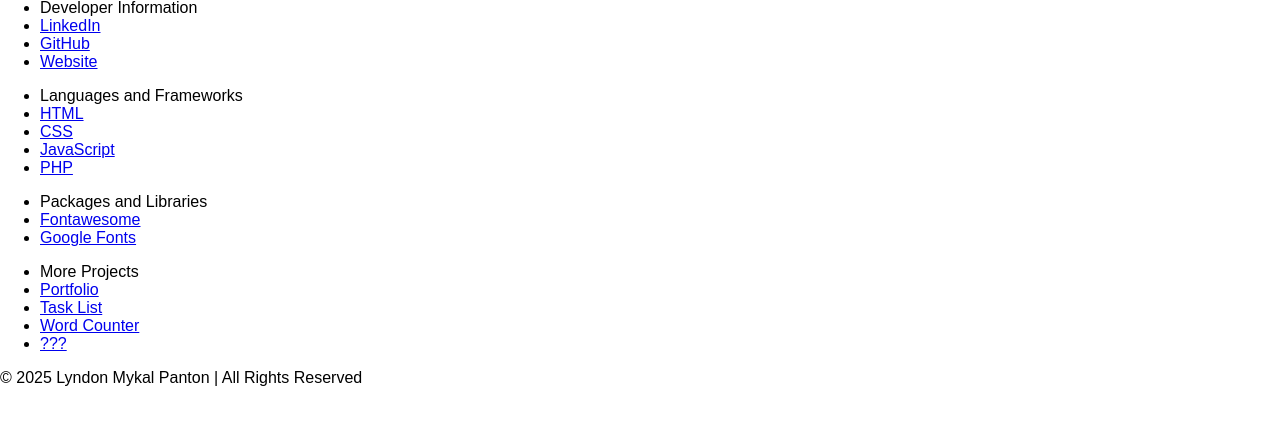
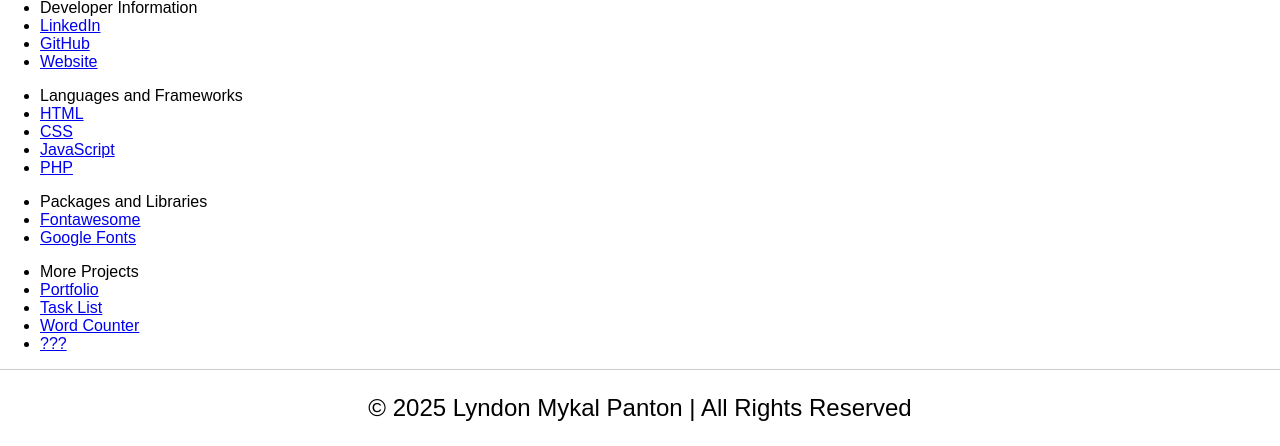
Before and after one commit to lyndonpanton/word-counter, a PHP site: page / in a window 1280 px wide. Shown: the part 857-1303 px from the top of the page. Before the commit the page ends 1243 px from the top, so only its background shows below. Run offline with PHP 8.4, Linux system fonts and the light colour scheme; some web fonts are replaced.

Commit message:
Styled copyright content

```diff
--- a/web/css/styles.css
+++ b/web/css/styles.css
@@ -42,6 +42,7 @@ main {
     height: 80%;
 }
 
+/* Counter */
 #counter {
     margin-left: 5%;
     margin-right: 5%;
@@ -49,6 +50,7 @@ main {
     width: 20%;
 }
 
+/* Words */
 #words {
     margin-left: 5%;
     margin-right: 5%;
@@ -66,8 +68,36 @@ main {
     overflow-y: scroll;
 }
 
-/* Counter */
+/* Footer *********************************************************************/
+footer {
 
-/* Input */
+}
 
-/* Footer *********************************************************************/
+#project {
+
+}
+
+.project-list {
+
+}
+
+.project-list-item {
+
+}
+
+.project-list-heading {
+
+}
+
+#data {
+
+}
+
+#copyright {
+    margin: 0;
+    border-top: 1px solid #CDCDCD;
+    padding: 3vh 0;
+
+    font-size: 1.5em;
+    text-align: center;
+}
--- a/web/index.php
+++ b/web/index.php
@@ -120,7 +120,7 @@
             </ul>
         </section>
 
-        <section id="external">
+        <section id="data">
 
         </section>
 
```
